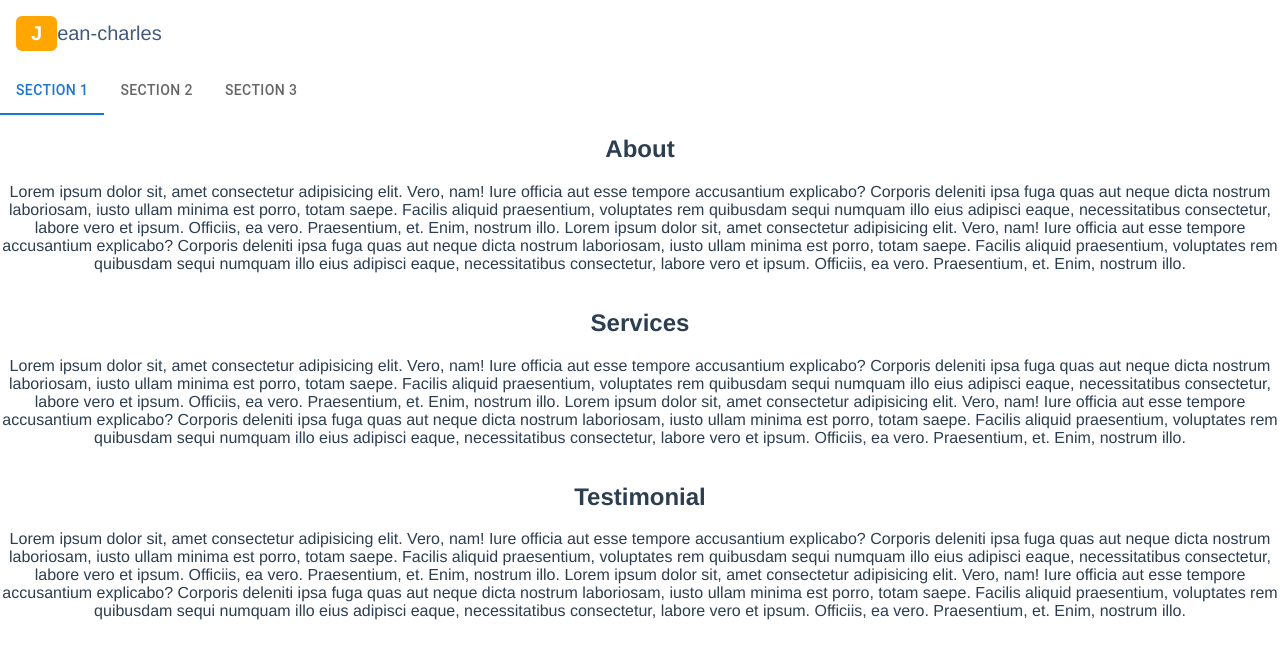
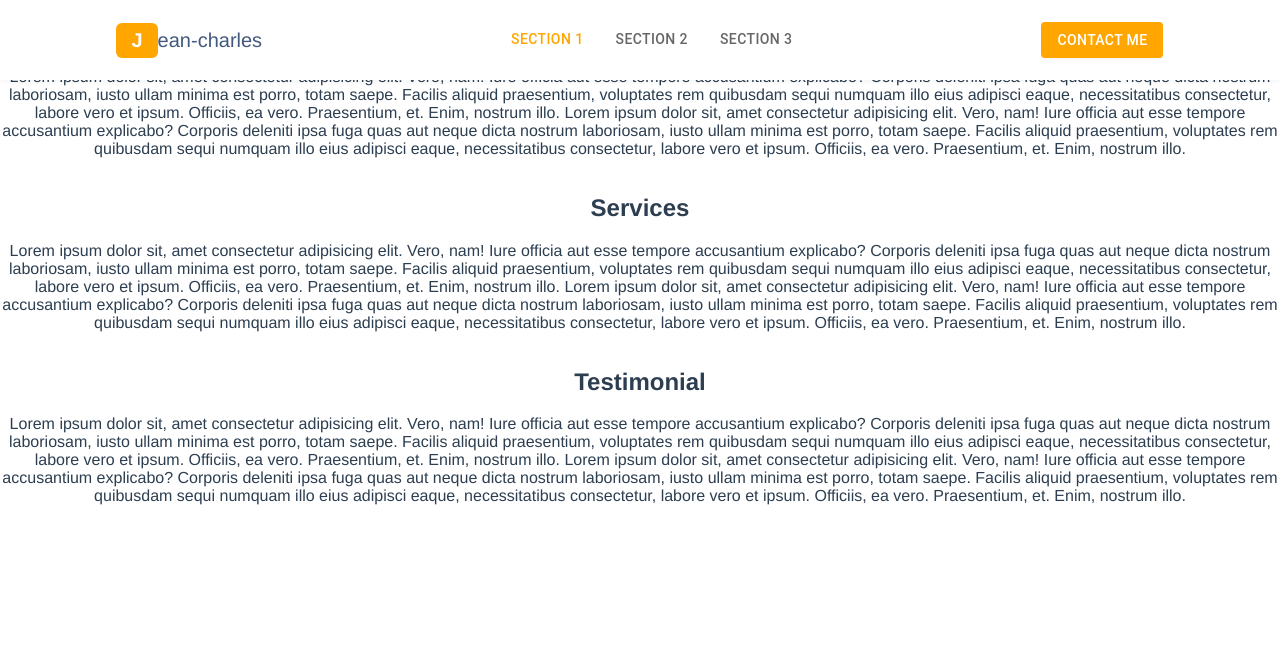
Before and after one commit to Cadegan/portfolio, a React (Create React App) app: page / in a window 1280 px wide. Shown: the top 658 px of the page. Built offline with nearby package versions, Linux system fonts and the light colour scheme.

Commit message:
Header & link

```diff
--- a/src/app/App.jsx
+++ b/src/app/App.jsx
@@ -1,5 +1,5 @@
 // import "./App.css";
-import Header from "../components/Header";
+// import Header from "../components/Header";
 import { Routes, Route, BrowserRouter } from "react-router-dom";
 import DesktopNav from "../components/Header/nav";
 
@@ -7,7 +7,7 @@ function App() {
   return (
     <>
       <BrowserRouter>
-        <Header></Header>
+        {/* <Header></Header> */}
         <DesktopNav></DesktopNav>
         {/* <Routes>
           <Route exact path="/#home"></Route>
--- a/src/components/Header/header.css
+++ b/src/components/Header/header.css
@@ -1,16 +1 @@
-.logo {
-  display: flex;
-  cursor: pointer;
-  font-weight: 500;
-  font-size: 1.25rem;
-  margin: 1rem;
-  color: #43597d;
-  align-items: center;
-}
-.logo .firstLetter {
-  background-color: #FFA600;
-  font-weight: bold;
-  padding: 0.375rem 0.9375rem;
-  color: white;
-  border-radius: 0.375rem;
-}/*# sourceMappingURL=header.css.map */
+.logo{display:flex;cursor:pointer;font-weight:500;font-size:1.25rem;color:#43597d;align-items:center}.logo .firstLetter{background-color:#ffa600;font-weight:bold;padding:.375rem .9375rem;color:#fff;border-radius:.375rem}
--- a/src/components/Header/header.scss
+++ b/src/components/Header/header.scss
@@ -1,9 +1,24 @@
+// header {
+    //     overflow: visible;
+    // width: 100%;
+    // // height: 3.5rem;
+    // // display: flex;
+    // // align-items: center;
+    // // justify-content: space-between;
+    // background: white;
+    // box-shadow: 0px 3px 3px rgba(0, 0, 0, 0.03);
+    // z-index: 50;
+    // margin-bottom: 0.25rem;
+    // position: fixed;
+    // top: 0;
+    // }
+
 .logo {
     display: flex;
     cursor: pointer;
     font-weight: 500;
     font-size: 1.25rem;
-    margin: 1rem;
+    // margin: 1rem;
     color: #43597d;
     align-items: center;
 
--- a/src/components/Header/nav.jsx
+++ b/src/components/Header/nav.jsx
@@ -1,26 +1,47 @@
 import * as React from "react";
+import { useEffect } from "react";
 import { useState } from "react";
-// import { makeStyles } from "@material-ui/core";
-import { Tabs, Tab } from "@mui/material";
+import { Tabs, Tab, Button, Box } from "@mui/material";
 import { HashLink } from "react-router-hash-link";
+import { makeStyles } from "@mui/styles";
+import { useLocation } from "react-router-dom";
+import "./header.css";
 
-/**
- * @description A navigation bar for desktop screens.
- *
- * @param {number} tabValue - The value of the currently selected tab.
- * @param {function(number)} setTabValue - A function to set the value of the selected tab.
- * @param {Location} location - The location object from the `react-router-dom` package, representing the current URL.
- * @param {Object} classes - The classes object generated by the `makeStyles` function from `@material-ui/core`, containing the styles for the component.
- * @returns {React.Component} The rendered desktop navigation menu.
- *
- */
+const links = [
+  {
+    label: "Section 1",
+    path: "#home",
+  },
+  {
+    label: "Section 2",
+    path: "#services",
+  },
+  {
+    label: "Section 3",
+    path: "#testimonial",
+  },
+];
+
+const useStyles = makeStyles({
+  tabs: {
+    "& .MuiTabs-indicator": {
+      // backgroundColor: "#FFA600",
+      height: 0,
+    },
+    "& .MuiTab-root.Mui-selected": {
+      color: "#FFA600",
+    },
+  },
+});
+
 function DesktopNav() {
   // const [tabValue, setTabValue] = useState(0);
   const [value, setValue] = useState(0);
   // const location = useLocation();
+  const classes = useStyles();
 
   // useEffect(() => {
-  //   setTabValue(links.findIndex((link) => link.path === location.pathname));
+  //   setValue(links.findIndex((link) => link.path === location.pathname));
   // }, [location.pathname]);
 
   const handleChange = (event, newValue) => {
@@ -28,11 +49,55 @@ function DesktopNav() {
   };
 
   return (
-    <Tabs value={value} onChange={handleChange}>
-      <Tab label="Section 1" component={HashLink} to="#home " smooth />
-      <Tab label="Section 2" component={HashLink} to="#services" smooth />
-      <Tab label="Section 3" component={HashLink} to="#testimonial" smooth />
-    </Tabs>
+    <header>
+      <div className="imgHeader"></div>
+      <Box
+        sx={{
+          display: "flex",
+          height: 80,
+          width: "100%",
+          alignItems: "center",
+          justifyContent: "space-around",
+          // margin: 2,
+          backgroundColor: "white",
+          overflow: "visible",
+          position: "fixed",
+          boxShadow: "0px 3px 3px rgba(0, 0, 0, 0.03)",
+        }}
+      >
+        <div className="logo">
+          <span className="firstLetter">J</span>
+          <span>ean-charles</span>
+        </div>
+        <nav>
+          <Tabs value={value} className={classes.tabs} onChange={handleChange}>
+            {links.map(({ label, path }) => (
+              <Tab
+                key={label}
+                label={label}
+                component={HashLink}
+                to={path}
+                smooth
+                // sx={{
+                //   display: "block",
+                //   py: 4,
+                // }}
+              />
+            ))}
+          </Tabs>
+        </nav>
+        <Button
+          variant="contained"
+          color="warning"
+          sx={{
+            boxShadow: "0px 3px 3px rgba(0, 0, 0, 0.03)",
+            backgroundColor: "#FFA600",
+          }}
+        >
+          Contact me
+        </Button>
+      </Box>
+    </header>
   );
 }
 export default DesktopNav;
```
Also changed, not shown: src/components/home/index.jsx (added), 1 other file (tests, documents, lock files or other folders).
